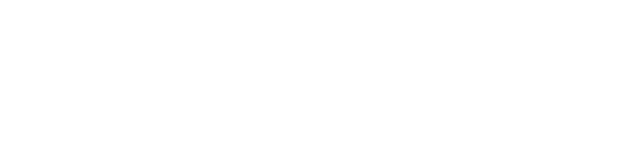
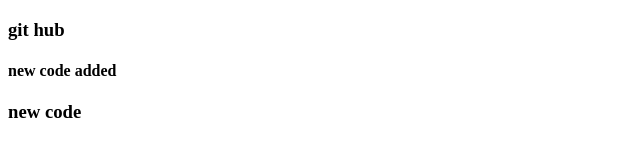
Before and after one commit to mehrin13/my-first-repo1, a plain HTML site: page my-first-reppo/index.html in a window 1280 px wide. Shown: the whole page, without its empty margins (0-640 px from the left). Drawn offline with Linux system fonts and the light colour scheme.

Commit message:
first commit

```diff
--- a/my-first-reppo/index.html
+++ b/my-first-reppo/index.html
@@ -6,6 +6,8 @@
     <title>My First Github Repo</title>
 </head>
 <body>
-
+    <h3>git hub </h3>
+    <h4>new code added</h4>
+    <h3>new code</h3>
 </body>
 </html>
```
Also changed, not shown: 2 other files.
